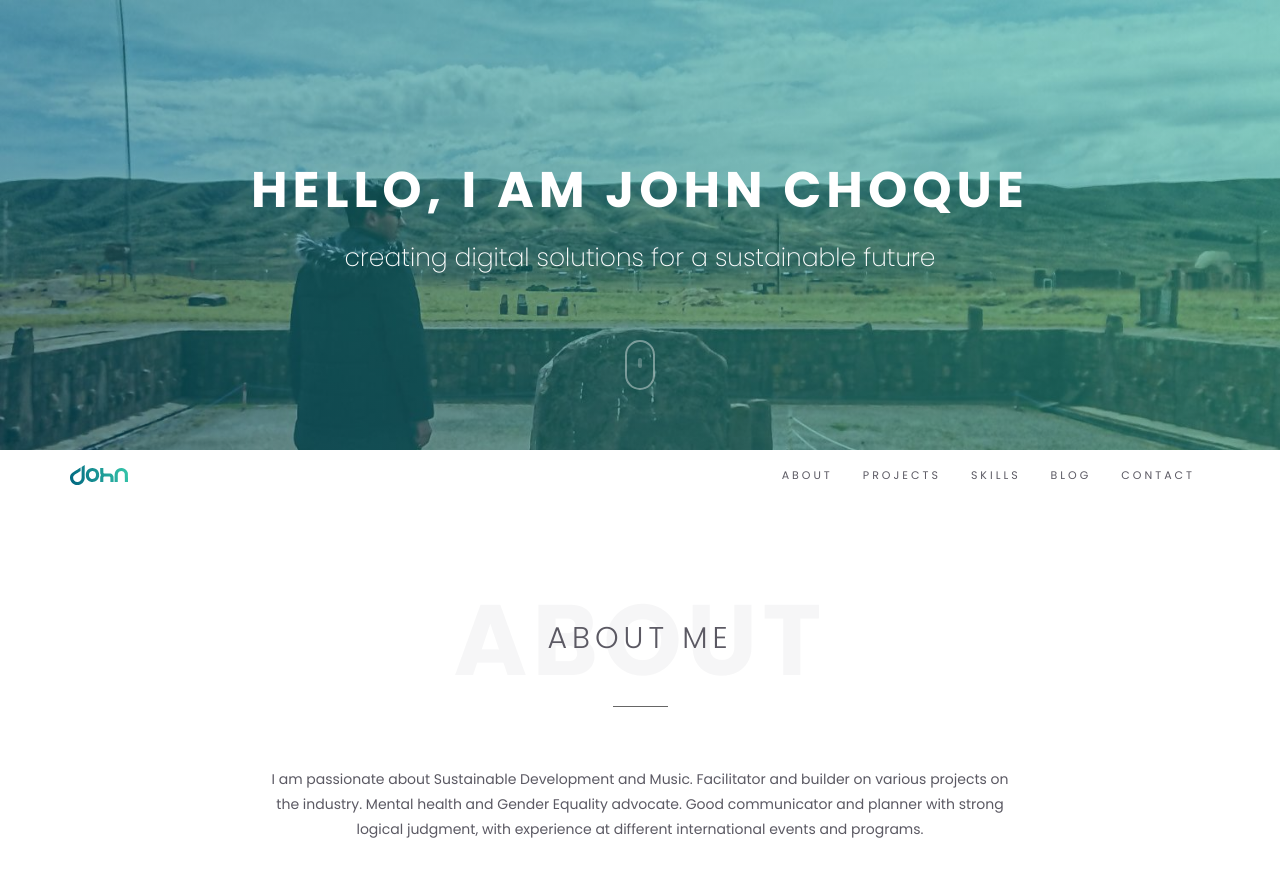
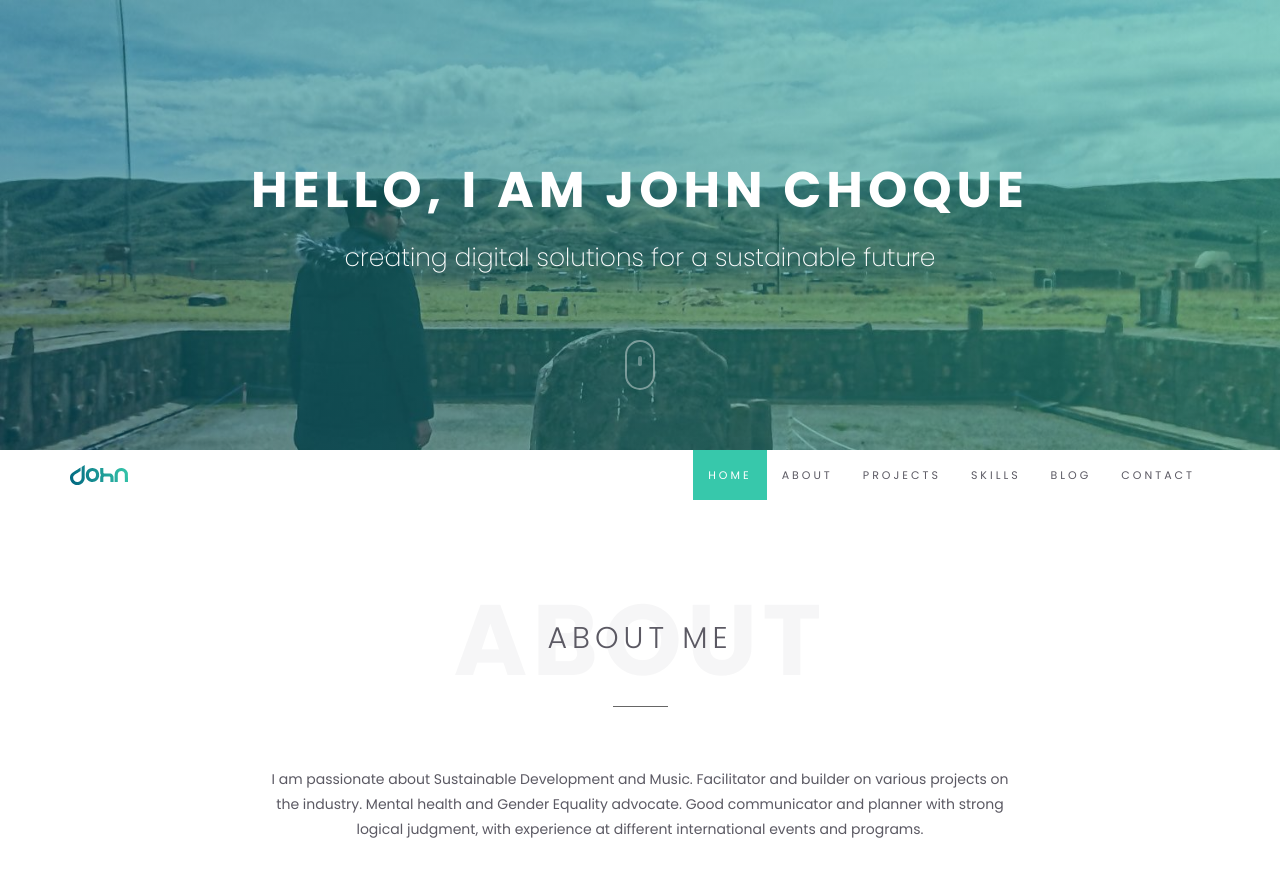
Before and after one commit to thethoughtfulmillennial/thethoughtfulmillennial.github.io, a Jekyll site: the page built from index.html, in a window 1280 px wide and 900 px high. Shown: the top 877 px of the window. Built offline with Jekyll 4.4.1, drawn with Linux system fonts in a browser that asks for light colours; a script that is not in the unit is left out.

Commit message:
Updating projects and js.

```diff
--- a/assets/js/custom.js
+++ b/assets/js/custom.js
@@ -46,7 +46,6 @@
 
 $('body').scrollspy({
 	target: '.navbar-custom',
-	offset: 0
 })
 
 /* ---------------------------------------------- /*
--- a/index.html
+++ b/index.html
@@ -43,6 +43,7 @@
 
 			<div class="collapse navbar-collapse" id="custom-collapse">
 				<ul class="nav navbar-nav navbar-right">
+					<li><a href="#home">Home</a></li>
 					<li><a href="#about">About</a></li>
 					<li><a href="#portfolio">Projects</a></li>
 					<li><a href="#skills">Skills</a></li>
@@ -100,6 +101,7 @@
 			<div class="module-line"></div>
 		</div>
 	</div>
+	<div class="container">
 		<ul class="list-items-container">
 			{% assign ordered_projects = site.projects | sort:"order" %}
 			{% for project in ordered_projects limit:3 %}
@@ -117,6 +119,7 @@
 			</li>
 			{% endfor %}
 		</ul>
+	</div>
 	<div class="container">
 		<div class="row">
 			<div class="col-sm-12">
```
Lines whose indentation alone changed are shown as unchanged.
